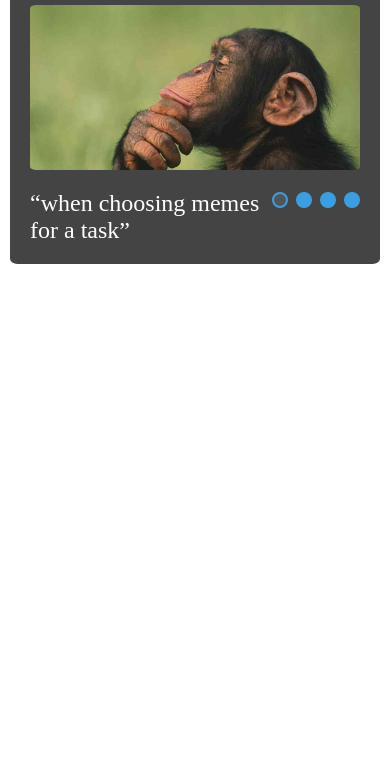
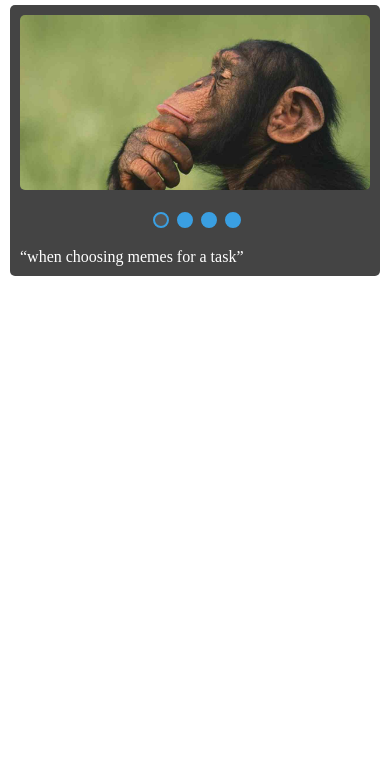
Before and after one commit to zzzhuchok/cssMemSlider, a plain HTML site: page cssMemSlider/index.html in a window 390 px wide. Shown: the part 72-844 px from the top of the page. Drawn offline with Linux system fonts and the light colour scheme.

Commit message:
refactor: delete comments (Mon, May 16, 2022 10:57:20 PM)

```diff
--- a/cssMemSlider/style.css
+++ b/cssMemSlider/style.css
@@ -13,31 +13,31 @@ input {
 
 .container {
     max-width: 75rem;
-    padding: 0 0.625rem;
+    padding: 0 1.25rem;
     margin: 0 auto;
 }
 
 .title {
     text-align: center;
-    margin: 0 0 1.25rem 0;
+    margin: 1.25rem 0;
 }
 
 .mems {
     display: flex;
     flex-direction: column;
     row-gap: 1.25rem;
-    max-width: 62.5rem;
+    max-width: 55rem;
     padding: 1.25rem 1.25rem 0.625rem;
-    margin: 0 auto;
+    margin: 0 auto 1.25rem;
 
     overflow: hidden;
     background: #444;
-    border-radius: 2%;
+    border-radius: 0.3125rem;
 }
 
 
 .mems__top {
-    border-radius: 2%;
+    border-radius: 0.3125rem;
     margin: 0 auto;
     overflow: hidden;
 }
@@ -66,7 +66,7 @@ input {
 }
 .description {
     flex: 0 0 100%;
-    padding: 0 0 10px 0;
+    padding: 0 0 0.625rem 0;
 
     font-size: 1.5rem;
     color: #fff;
@@ -77,13 +77,10 @@ input {
     flex: 1;
     display: flex;
     justify-content: end;
-    /* column-gap: 0.3125rem; */
 }
 .btn-label {
-    /* padding: 10px 0; */
     height: 100%;
     padding: 0 0.25rem;
-    /* background: #000; */
 }
 .btn-label:last-child {
     padding-right: 0;
@@ -94,7 +91,7 @@ input {
     height: 1rem;
 
     background: rgb(58, 159, 226);
-    border: 2px solid rgb(58, 159, 226);
+    border: 0.125rem solid rgb(58, 159, 226);
     border-radius: 50%;
 
     vertical-align: middle;
@@ -111,15 +108,10 @@ input {
     border-color: #fff;
 }
 .btn-label:active span {
-    background: rgb(85, 84, 84);
+    background: rgb(197, 197, 197);
     transform: scale(0.7);
-    /* background: rgb(186, 190, 186); */
     border-color: rgb(85, 84, 84);
 }
-
-/* input:checked ~ .mes .btn-label span{
-    background: rgb(85, 84, 84);
-} */
 
 
 #btn-1:checked ~ .mems .btn-label-1 span,
@@ -153,3 +145,49 @@ input {
 #btn-4:checked ~ .mems .description {
     transform:translateX(-300%);
 }
+
+
+@media screen and (max-width: 48rem) {
+    .mems {
+        padding: 1.25rem;
+        row-gap: 0.625rem;
+    }
+    .mems__footer {
+        flex-wrap: wrap;
+        row-gap: 0.625rem;
+    }
+    .mems__btns {
+        justify-content: center;
+    }
+
+    .btn-label {
+        padding-top: 0.625rem;
+        padding-bottom: 0.625rem;
+    }
+
+    .mems__description {
+        flex: 0 1 100%;
+        order: 2;
+
+        overflow: hidden;
+    }
+
+    .description {
+        padding: 0;
+        font-size: 1.25rem;
+    }
+}
+
+@media screen and (max-width: 30rem) {
+    .container {
+        padding: 0 0.625rem;
+    }
+
+    .mems {
+        padding: 0.625rem;
+    }
+
+    .description {
+        font-size: 1rem;
+    }
+}
```
